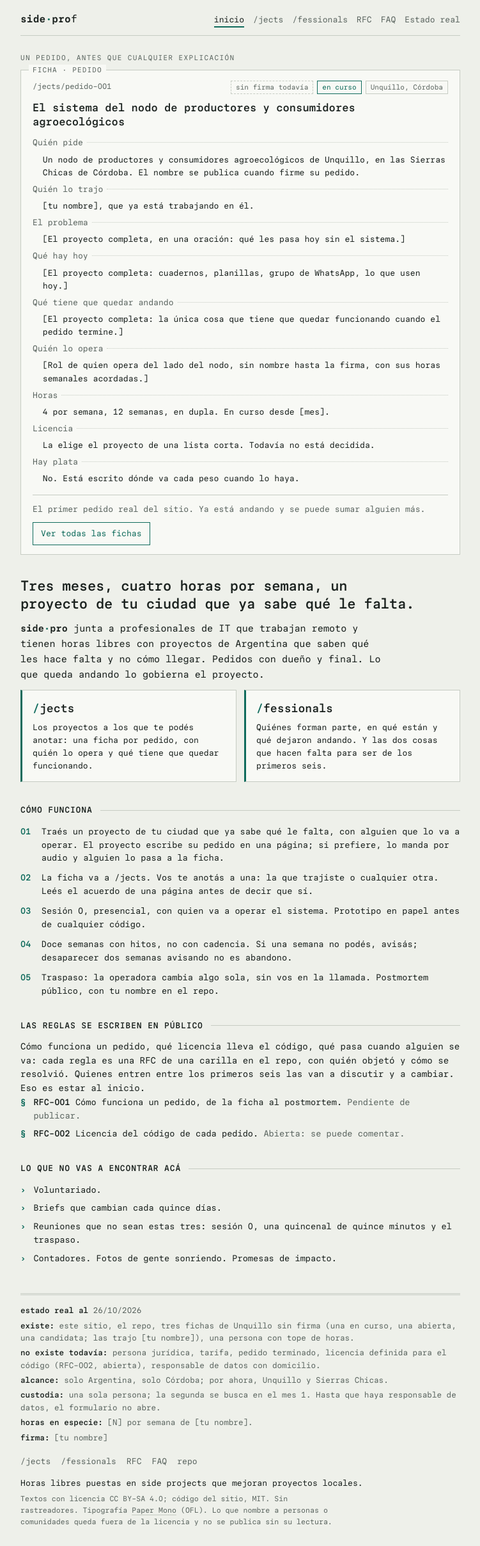
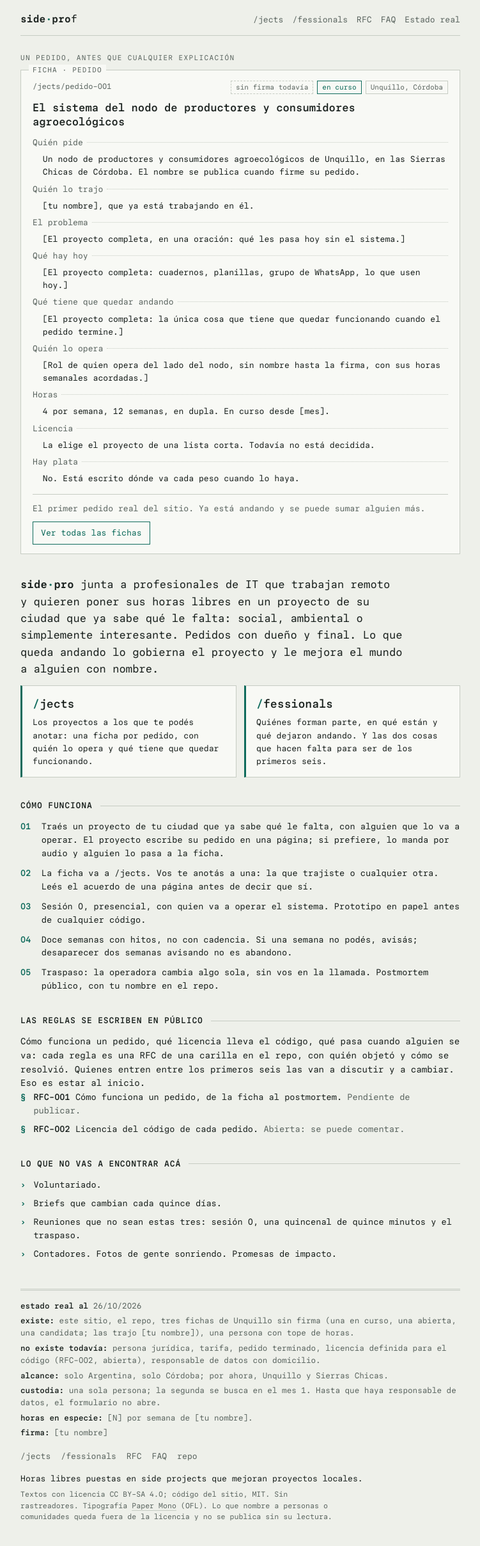
Before and after one commit to sideproorg/sidepro.github.io, a Jekyll site: the page built from index.html, in a window 1280 px wide. Shown: the whole page at 64% size, without its empty margins (264-1015 px from the left). Built offline with Jekyll 4.4.1, drawn with Linux system fonts in a browser that asks for light colours.

Commit message:
Portada: sin botón inicio (el logo vuelve), sin título; texto de presentación nuevo
Co-Authored-By: Claude Fable 5.1 <noreply@anthropic.com>
Claude-Session: https://claude.ai/code/session_01WyQD6qD1Gcs4Ff6pyMCYHH

```diff
--- a/_layouts/default.html
+++ b/_layouts/default.html
@@ -17,7 +17,6 @@
     <a class="mark" href="{{ '/' | relative_url }}" aria-label="side·pro">side<span class="dot">·</span>pro{% if page.url == "/" %}<span class="suf" id="mark-suf" aria-hidden="true"></span><span class="cur" id="mark-cur" aria-hidden="true"></span>{% endif %}</a>
     <nav aria-label="Secciones">
       {% assign u = page.url %}
-      <a href="{{ '/' | relative_url }}"{% if u == "/" %} aria-current="page"{% endif %}>inicio</a>
       <a href="{{ '/jects/' | relative_url }}"{% if u contains "/jects/" %} aria-current="page"{% endif %}>/jects</a>
       <a href="{{ '/fessionals/' | relative_url }}"{% if u contains "/fessionals/" %} aria-current="page"{% endif %}>/fessionals</a>
       <a href="{{ '/rfc/' | relative_url }}"{% if u contains "/rfc/" %} aria-current="page"{% endif %}>RFC</a>
--- a/assets/css/sidepro.css
+++ b/assets/css/sidepro.css
@@ -67,6 +67,8 @@ h3 a { text-decoration: none; }
 p { margin: 0; }
 p + p, p + ul, p + ol, ul + p, ol + p, p + .doors, p + .people, p + form, p + table { margin-top: 12px; }
 .lead { font-size: 15px; line-height: 1.6; max-width: 62ch; }
+.lead.grande { font-size: 17px; line-height: 1.55; max-width: 58ch; text-wrap: pretty; }
+.visually-hidden { position: absolute; width: 1px; height: 1px; overflow: hidden; clip: rect(0 0 0 0); white-space: nowrap; }
 .muted { color: var(--muted); }
 .note { margin-top: 12px; padding: 10px 12px; border-left: 3px solid var(--accent); background: var(--tint); font-size: 13px; }
 .prosa { max-width: 65ch; }
--- a/index.html
+++ b/index.html
@@ -10,8 +10,8 @@ description: "Tres meses, cuatro horas por semana, un proyecto de tu ciudad que
 </section>
 
 <section>
-  <h1>Tres meses, cuatro horas por semana, un proyecto de tu ciudad que ya sabe qué le falta.</h1>
-  <p class="lead"><span class="mark inline">side<span class="dot">·</span>pro</span> junta a profesionales de IT que trabajan remoto y tienen horas libres con proyectos de Argentina que saben qué les hace falta y no cómo llegar. Pedidos con dueño y final. Lo que queda andando lo gobierna el proyecto.</p>
+  <h1 class="visually-hidden">sidepro</h1>
+  <p class="lead grande"><span class="mark inline">side<span class="dot">·</span>pro</span> junta a profesionales de IT que trabajan remoto y quieren poner sus horas libres en un proyecto de su ciudad que ya sabe qué le falta: social, ambiental o simplemente interesante. Pedidos con dueño y final. Lo que queda andando lo gobierna el proyecto y le mejora el mundo a alguien con nombre.</p>
   <div class="doors">
     <a class="door" href="{{ '/jects/' | relative_url }}">
       <span class="path">/<b>jects</b></span>
```
